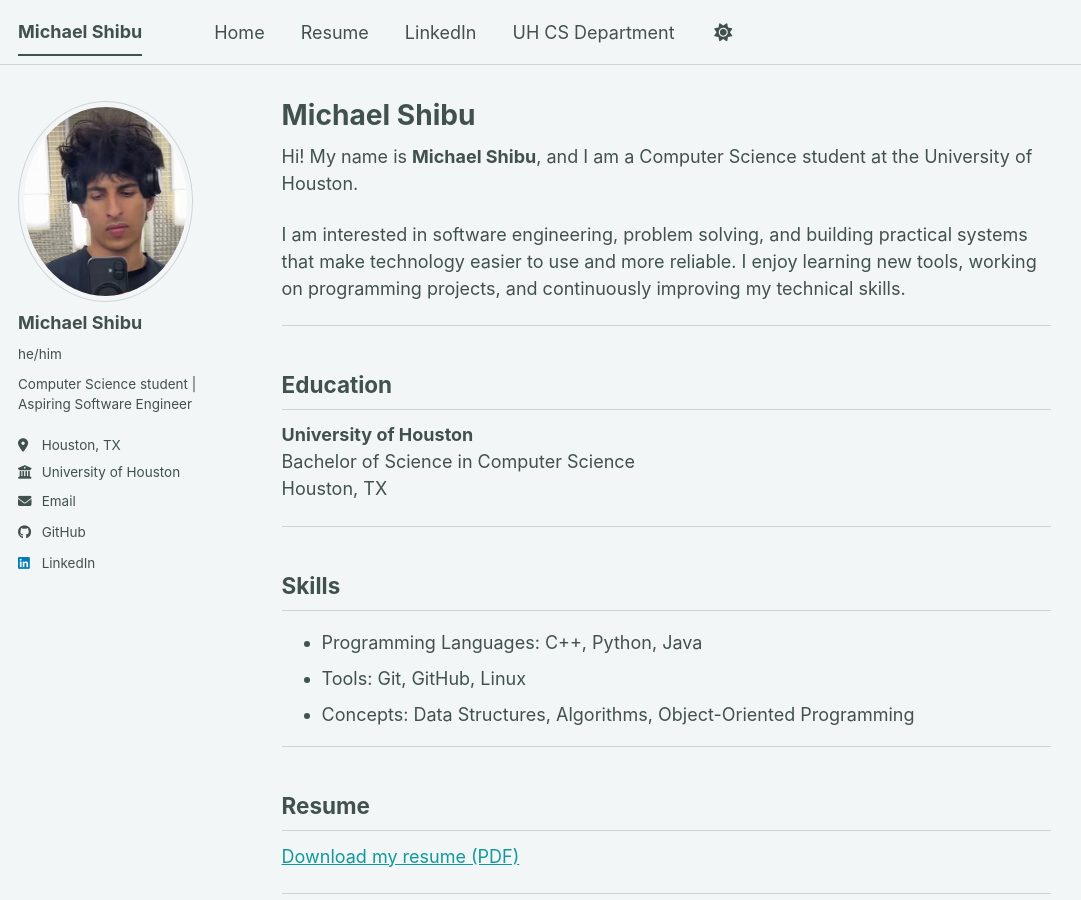
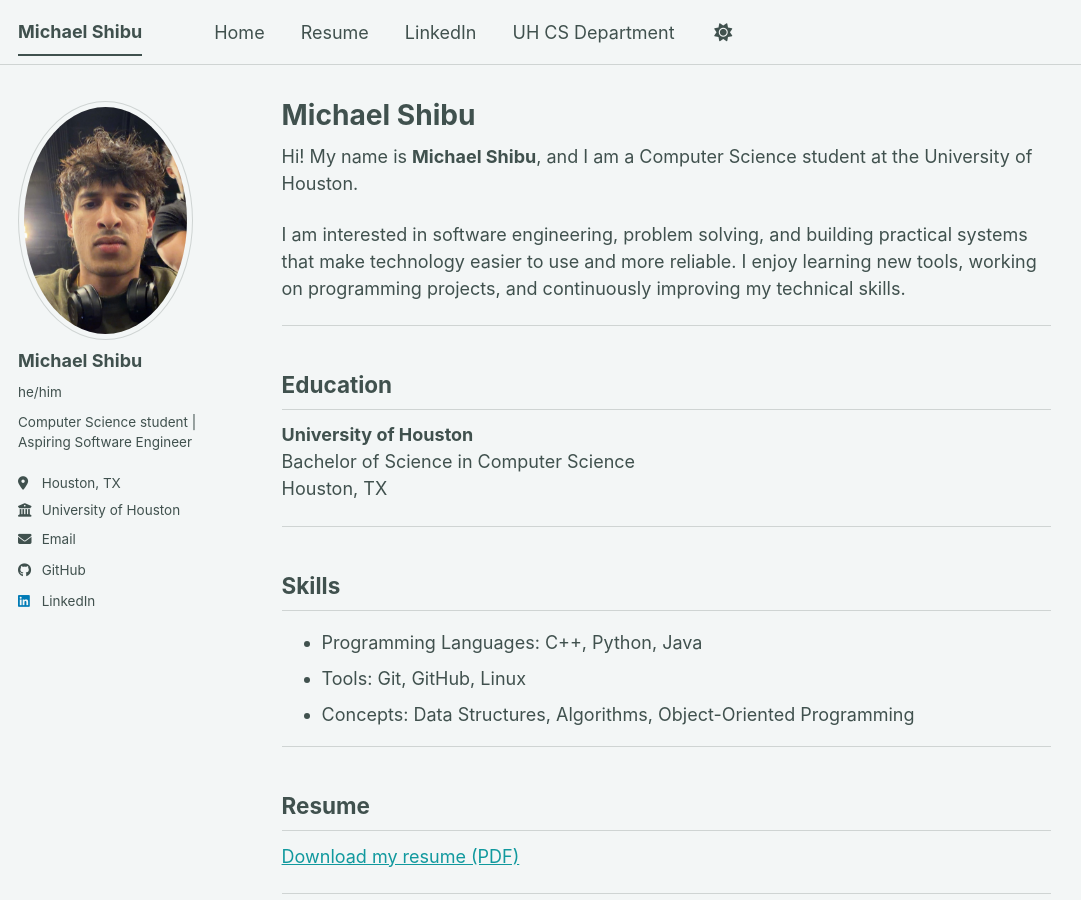
Before and after one commit to michaelshibu101-sketch/michaelshibu101-sketch.github.io, a Jekyll site: the page built from _pages/about.md, in a window 1280 px wide and 900 px high. Shown: the whole window, without its empty margins (0-1081 px from the left). Built offline with Jekyll 4.4.1, drawn with Linux system fonts in a browser that asks for light colours; a script bundle is joined from its source files by our own code; library files that are not in the unit come from our copies.

Commit message:
Update _config.yml
changed pfp

```diff
--- a/_config.yml
+++ b/_config.yml
@@ -15,7 +15,7 @@
 
 # Site Author
 author:
-  avatar           : "https://michaelshibu101-sketch.github.io/images/pfp.jpg"
+  avatar           : "https://michaelshibu101-sketch.github.io/images/IMG_1884.jpg"
   name             : "Michael Shibu"
   pronouns         : "he/him"
   bio              : "Computer Science student | Aspiring Software Engineer"
```
